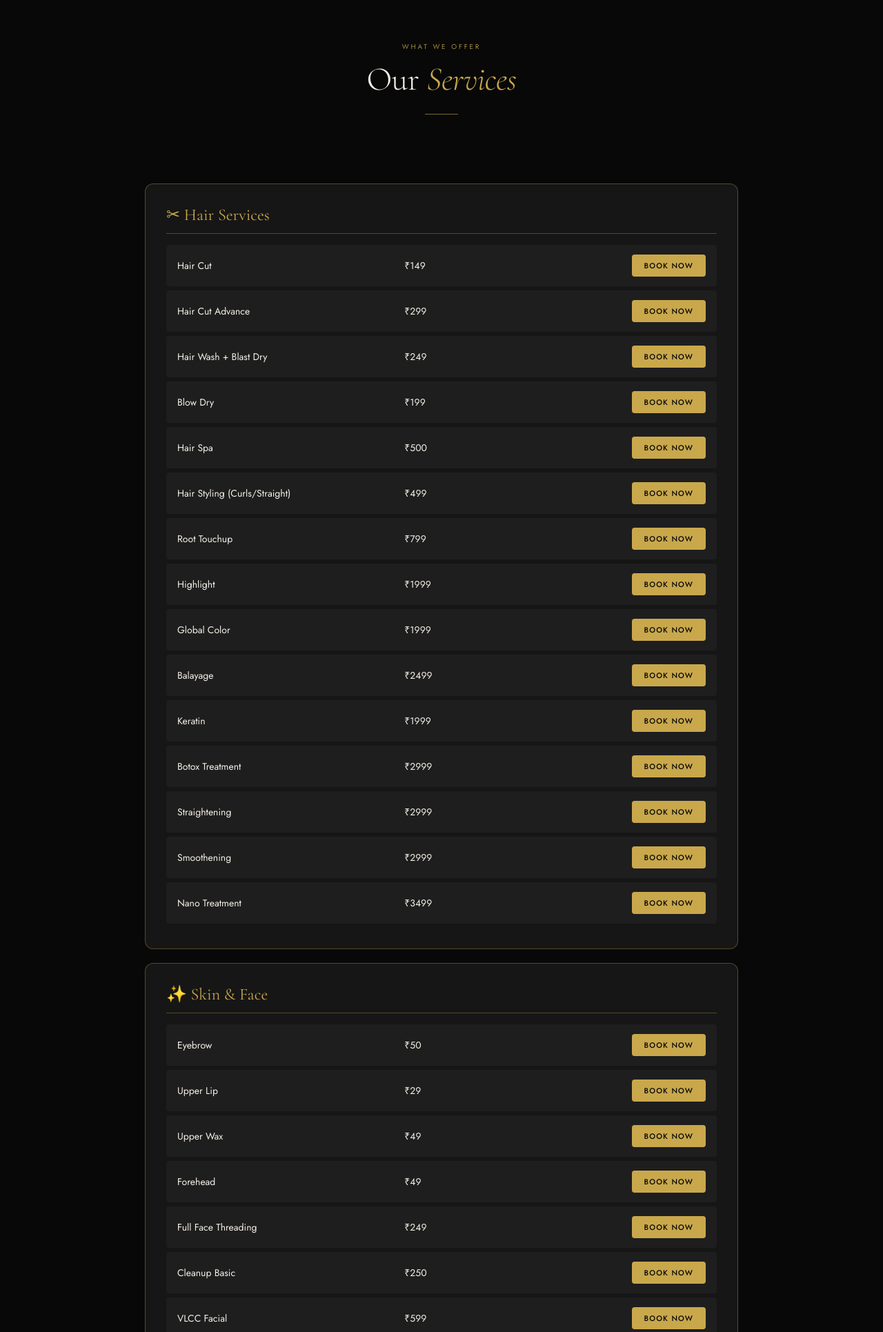
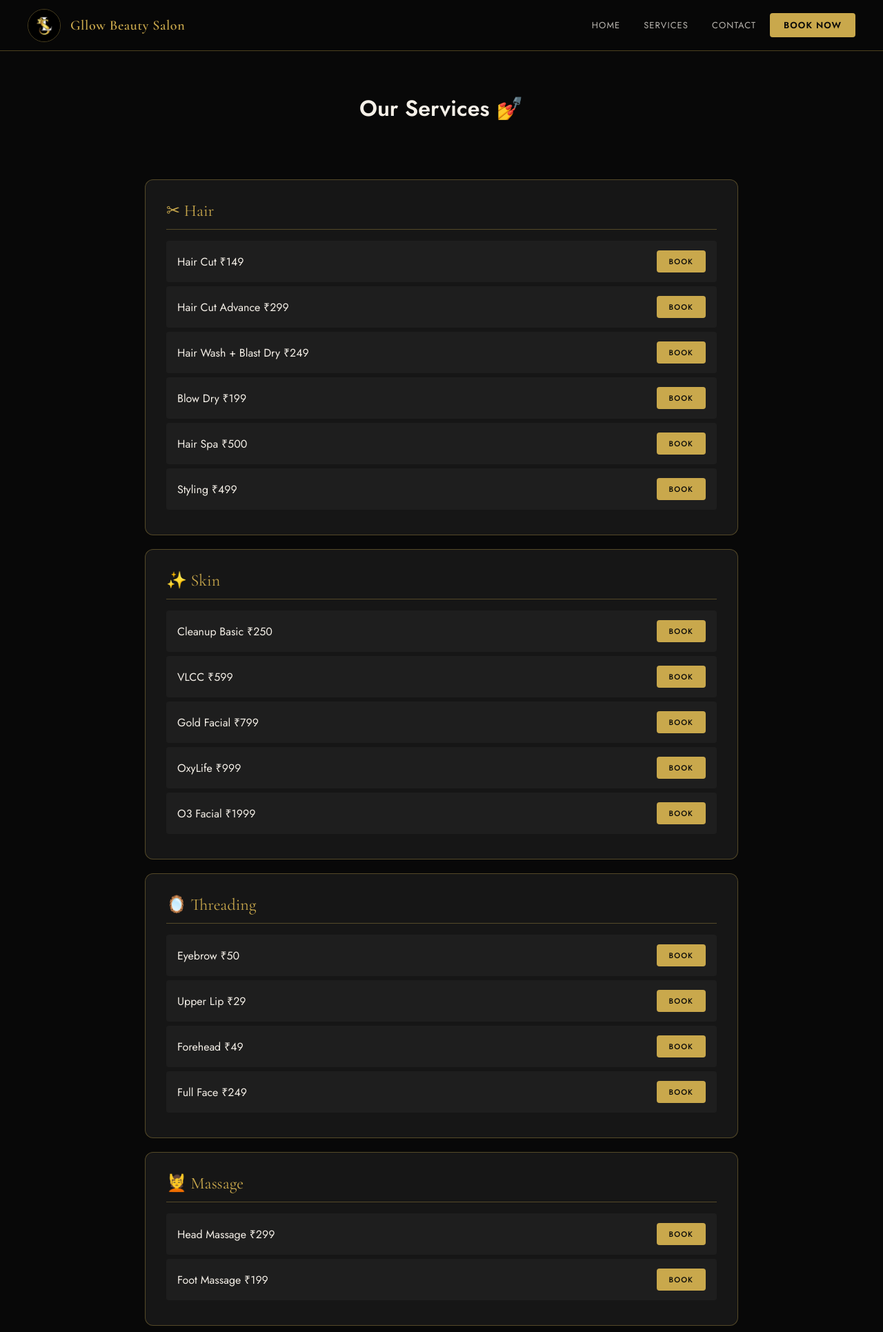
Before and after one commit to gllowkandivali/gllow__saloon, a Flask app: page /services in a window 1280 px wide. Shown: the top 1931 px of the page at 69% size. Run offline with Flask 3, Linux system fonts and the light colour scheme.

Commit message:
Add files via upload

```diff
--- a/templates/services.html
+++ b/templates/services.html
@@ -4,108 +4,128 @@
   <meta charset="UTF-8">
   <meta name="viewport" content="width=device-width, initial-scale=1.0">
   <title>Services — Gllow Beauty Salon & Academy</title>
-  <meta name="description" content="Best salon services in Kandivali West Mumbai. Hair, skin, nails, waxing & bridal.">
+  <meta name="description" content="Best salon services in Kandivali West Mumbai - Hair, Skin, Nails, Waxing & Bridal at Gllow Beauty Salon.">
   <link rel="stylesheet" href="{{ url_for('static', filename='style.css') }}">
 </head>
+
 <body>
 
-<!-- NAVBAR SAME -->
+<!-- NAV -->
+<nav>
+  <a href="/" class="logo">
+    <img src="{{ url_for('static', filename='images/logo.jpeg') }}">
+    <span>Gllow Beauty Salon</span>
+  </a>
+
+  <div class="nav-links">
+    <a href="/">Home</a>
+    <a href="/services">Services</a>
+    <a href="/contact">Contact</a>
+    <a href="/booking" class="btn-nav">Book Now</a>
+  </div>
+</nav>
 
 <!-- HEADER -->
 <div class="container text-center">
-  <p class="section-label">What We Offer</p>
-  <h1 class="section-title">Our <em>Services</em></h1>
-  <div class="rule"></div>
+  <h1>Our Services 💅</h1>
 </div>
 
 <!-- HAIR -->
 <div class="service-box">
-  <h2>✂ Hair Services</h2>
+<h2>✂ Hair</h2>
 
-  <div class="service-item"><span>Hair Cut</span><span>₹149</span><a href="/booking?service=Hair Cut" class="btn">Book Now</a></div>
-  <div class="service-item"><span>Hair Cut Advance</span><span>₹299</span><a href="/booking?service=Hair Cut Advance" class="btn">Book Now</a></div>
-  <div class="service-item"><span>Hair Wash + Blast Dry</span><span>₹249</span><a href="/booking?service=Hair Wash" class="btn">Book Now</a></div>
-  <div class="service-item"><span>Blow Dry</span><span>₹199</span><a href="/booking?service=Blow Dry" class="btn">Book Now</a></div>
-  <div class="service-item"><span>Hair Spa</span><span>₹500</span><a href="/booking?service=Hair Spa" class="btn">Book Now</a></div>
-  <div class="service-item"><span>Hair Styling (Curls/Straight)</span><span>₹499</span><a href="/booking?service=Hair Styling" class="btn">Book Now</a></div>
-  <div class="service-item"><span>Root Touchup</span><span>₹799</span><a href="/booking?service=Root Touch" class="btn">Book Now</a></div>
-  <div class="service-item"><span>Highlight</span><span>₹1999</span><a href="/booking?service=Highlight" class="btn">Book Now</a></div>
-  <div class="service-item"><span>Global Color</span><span>₹1999</span><a href="/booking?service=Global" class="btn">Book Now</a></div>
-  <div class="service-item"><span>Balayage</span><span>₹2499</span><a href="/booking?service=Balayage" class="btn">Book Now</a></div>
-  <div class="service-item"><span>Keratin</span><span>₹1999</span><a href="/booking?service=Keratin" class="btn">Book Now</a></div>
-  <div class="service-item"><span>Botox Treatment</span><span>₹2999</span><a href="/booking?service=Botox" class="btn">Book Now</a></div>
-  <div class="service-item"><span>Straightening</span><span>₹2999</span><a href="/booking?service=Straightening" class="btn">Book Now</a></div>
-  <div class="service-item"><span>Smoothening</span><span>₹2999</span><a href="/booking?service=Smoothening" class="btn">Book Now</a></div>
-  <div class="service-item"><span>Nano Treatment</span><span>₹3499</span><a href="/booking?service=Nano" class="btn">Book Now</a></div>
+<div class="service-item">Hair Cut ₹149 <a href="/booking?service=Hair Cut" class="btn">Book</a></div>
+<div class="service-item">Hair Cut Advance ₹299 <a href="/booking?service=Hair Cut Advance" class="btn">Book</a></div>
+<div class="service-item">Hair Wash + Blast Dry ₹249 <a href="/booking?service=Hair Wash" class="btn">Book</a></div>
+<div class="service-item">Blow Dry ₹199 <a href="/booking?service=Blow Dry" class="btn">Book</a></div>
+<div class="service-item">Hair Spa ₹500 <a href="/booking?service=Hair Spa" class="btn">Book</a></div>
+<div class="service-item">Styling ₹499 <a href="/booking?service=Styling" class="btn">Book</a></div>
+
 </div>
 
 <!-- SKIN -->
 <div class="service-box">
-  <h2>✨ Skin & Face</h2>
+<h2>✨ Skin</h2>
 
-  <div class="service-item"><span>Eyebrow</span><span>₹50</span><a href="/booking?service=Eyebrow" class="btn">Book Now</a></div>
-  <div class="service-item"><span>Upper Lip</span><span>₹29</span><a href="/booking?service=Upper Lip" class="btn">Book Now</a></div>
-  <div class="service-item"><span>Upper Wax</span><span>₹49</span><a href="/booking?service=Upper Wax" class="btn">Book Now</a></div>
-  <div class="service-item"><span>Forehead</span><span>₹49</span><a href="/booking?service=Forehead" class="btn">Book Now</a></div>
-  <div class="service-item"><span>Full Face Threading</span><span>₹249</span><a href="/booking?service=Full Face" class="btn">Book Now</a></div>
+<div class="service-item">Cleanup Basic ₹250 <a href="/booking?service=Cleanup" class="btn">Book</a></div>
+<div class="service-item">VLCC ₹599 <a href="/booking?service=VLCC Facial" class="btn">Book</a></div>
+<div class="service-item">Gold Facial ₹799 <a href="/booking?service=Gold Facial" class="btn">Book</a></div>
+<div class="service-item">OxyLife ₹999 <a href="/booking?service=OxyLife" class="btn">Book</a></div>
+<div class="service-item">O3 Facial ₹1999 <a href="/booking?service=O3" class="btn">Book</a></div>
 
-  <div class="service-item"><span>Cleanup Basic</span><span>₹250</span><a href="/booking?service=Cleanup" class="btn">Book Now</a></div>
-  <div class="service-item"><span>VLCC Facial</span><span>₹599</span><a href="/booking?service=VLCC" class="btn">Book Now</a></div>
-  <div class="service-item"><span>Gold Facial</span><span>₹799</span><a href="/booking?service=Gold Facial" class="btn">Book Now</a></div>
-  <div class="service-item"><span>OxyLife</span><span>₹999</span><a href="/booking?service=OxyLife" class="btn">Book Now</a></div>
-  <div class="service-item"><span>O3 Facial</span><span>₹1999</span><a href="/booking?service=O3" class="btn">Book Now</a></div>
+</div>
+
+<!-- THREADING -->
+<div class="service-box">
+<h2>🪞 Threading</h2>
+
+<div class="service-item">Eyebrow ₹50 <a href="/booking?service=Eyebrow" class="btn">Book</a></div>
+<div class="service-item">Upper Lip ₹29 <a href="/booking?service=Upper Lip" class="btn">Book</a></div>
+<div class="service-item">Forehead ₹49 <a href="/booking?service=Forehead" class="btn">Book</a></div>
+<div class="service-item">Full Face ₹249 <a href="/booking?service=Full Face" class="btn">Book</a></div>
+
+</div>
+
+<!-- MASSAGE -->
+<div class="service-box">
+<h2>💆 Massage</h2>
+
+<div class="service-item">Head Massage ₹299 <a href="/booking?service=Head Massage" class="btn">Book</a></div>
+<div class="service-item">Foot Massage ₹199 <a href="/booking?service=Foot Massage" class="btn">Book</a></div>
+
 </div>
 
 <!-- NAILS -->
 <div class="service-box">
-  <h2>💅 Nails</h2>
+<h2>💅 Nails</h2>
 
-  <div class="service-item"><span>Gel Polish Hands</span><span>₹249</span><a href="/booking?service=Gel Polish Hands" class="btn">Book Now</a></div>
-  <div class="service-item"><span>Gel Polish Feet</span><span>₹299</span><a href="/booking?service=Gel Polish Feet" class="btn">Book Now</a></div>
-  <div class="service-item"><span>Gel Removal</span><span>₹99</span><a href="/booking?service=Gel Removal" class="btn">Book Now</a></div>
-  <div class="service-item"><span>Nail Extension</span><span>₹999</span><a href="/booking?service=Nail Extension" class="btn">Book Now</a></div>
+<div class="service-item">Basic Manicure ₹399 <a href="/booking?service=Basic Manicure" class="btn">Book</a></div>
+<div class="service-item">Advanced Manicure ₹649 <a href="/booking?service=Advanced Manicure" class="btn">Book</a></div>
+<div class="service-item">Basic Pedicure ₹500 <a href="/booking?service=Basic Pedicure" class="btn">Book</a></div>
+<div class="service-item">Advanced Pedicure ₹999 <a href="/booking?service=Advanced Pedicure" class="btn">Book</a></div>
+<div class="service-item">Mani + Pedi ₹999 <a href="/booking?service=Mani Pedi" class="btn">Book</a></div>
+
+</div>
+
+<!-- NAIL EXTENSIONS -->
+<div class="service-box">
+<h2>💎 Nail Extensions</h2>
+
+<div class="service-item">Gel Extension ₹999 <a href="/booking?service=Gel Extension" class="btn">Book</a></div>
+<div class="service-item">Acrylic ₹999 <a href="/booking?service=Acrylic" class="btn">Book</a></div>
+<div class="service-item">Polygel ₹999 <a href="/booking?service=Polygel" class="btn">Book</a></div>
+<div class="service-item">Extension Refill ₹499 <a href="/booking?service=Refill" class="btn">Book</a></div>
+
 </div>
 
 <!-- WAXING -->
 <div class="service-box">
-  <h2>🧴 Waxing (Rica / Honey)</h2>
+<h2>🧴 Waxing (Rica vs Honey)</h2>
 
-  <div class="service-item"><span>Underarms</span><span>₹119 / ₹79</span><a href="/booking?service=Underarms Wax" class="btn">Book Now</a></div>
-  <div class="service-item"><span>Full Arms</span><span>₹299 / ₹249</span><a href="/booking?service=Full Arms Wax" class="btn">Book Now</a></div>
-  <div class="service-item"><span>Full Legs</span><span>₹499 / ₹399</span><a href="/booking?service=Full Legs Wax" class="btn">Book Now</a></div>
-  <div class="service-item"><span>Full Body</span><span>₹2399 / ₹1799</span><a href="/booking?service=Full Body Wax" class="btn">Book Now</a></div>
+<div class="service-item">Underarms (Rica ₹119 / Honey ₹79) <a href="/booking?service=Underarms Wax" class="btn">Book</a></div>
+<div class="service-item">Half Hands (Rica ₹249 / Honey ₹199) <a href="/booking?service=Half Hands Wax" class="btn">Book</a></div>
+<div class="service-item">Full Legs (Rica ₹499 / Honey ₹399) <a href="/booking?service=Full Legs Wax" class="btn">Book</a></div>
+<div class="service-item">Full Body (Rica ₹2399 / Honey ₹1799) <a href="/booking?service=Full Body Wax" class="btn">Book</a></div>
+
 </div>
 
-<!-- MASSAGE -->
+<!-- SPECIAL -->
 <div class="service-box">
-  <h2>💆 Massage</h2>
+<h2>🔥 Special</h2>
 
-  <div class="service-item"><span>Head Massage (20 min)</span><span>₹299</span><a href="/booking?service=Head Massage" class="btn">Book Now</a></div>
-  <div class="service-item"><span>Foot Massage (15 min)</span><span>₹199</span><a href="/booking?service=Foot Massage" class="btn">Book Now</a></div>
+<div class="service-item">Steam + Shower ₹499 <a href="/booking?service=Steam" class="btn">Book</a></div>
+
 </div>
 
 <!-- BRIDAL -->
 <div class="bridal-box">
-  <h2>👰 Bridal & Occasion Makeup</h2>
-  <p>Make your special day unforgettable</p>
-  <p class="bridal-highlight">Bridal · Engagement · Party Makeup</p>
+<h2>👰 Bridal Makeup</h2>
+<p>Bridal • Engagement • Party Makeup</p>
 
-  <a href="/booking?service=Bridal Makeup" class="bridal-btn">
-    Book Bridal Consultation
-  </a>
+<a href="/booking?service=Bridal Makeup" class="bridal-btn">
+Book Bridal Consultation
+</a>
 </div>
-
-<!-- FOOTER SAME -->
-<footer class="footer">
-  <h2>Gllow Beauty Salon & Academy</h2>
-  <p>📍 Kandivali West</p>
-</footer>
-
-<script>
-function toggleNav() {
-  document.getElementById("navLinks").classList.toggle("open");
-}
-</script>
 
 </body>
 </html>
```
